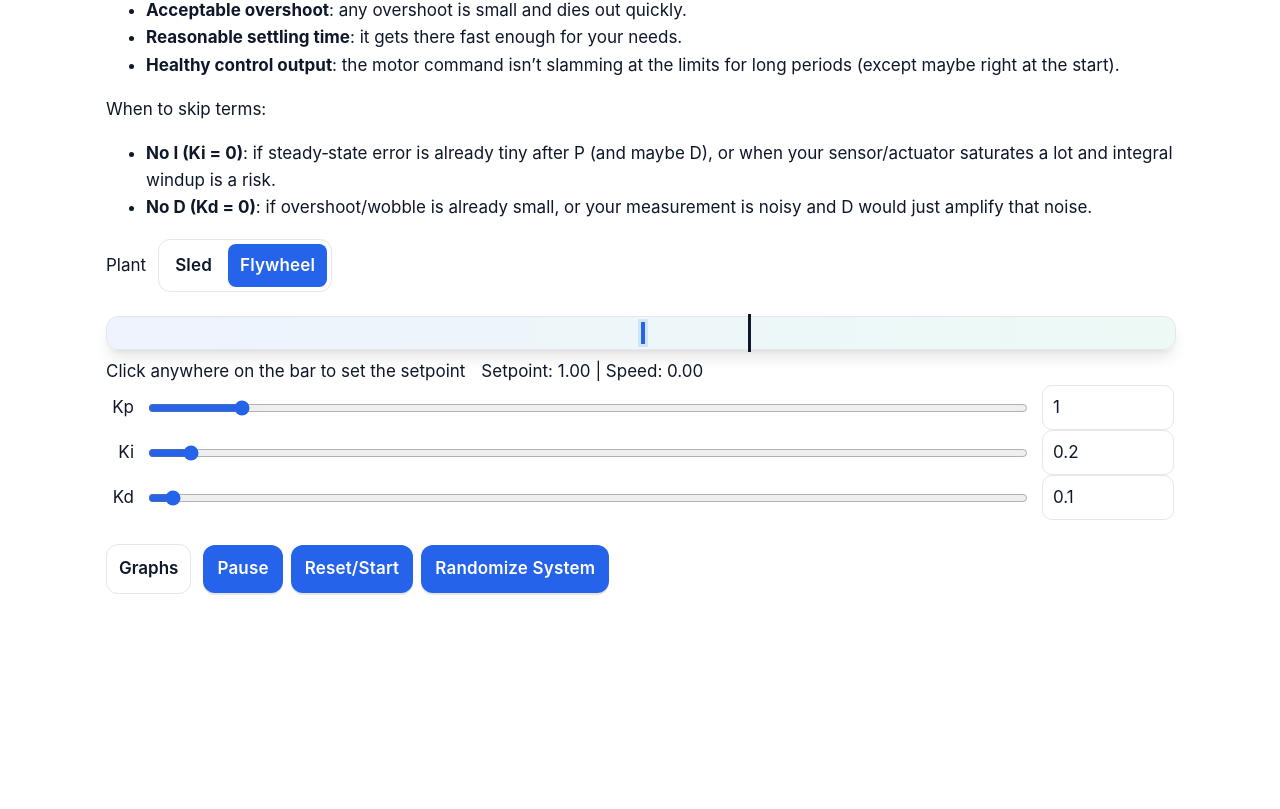
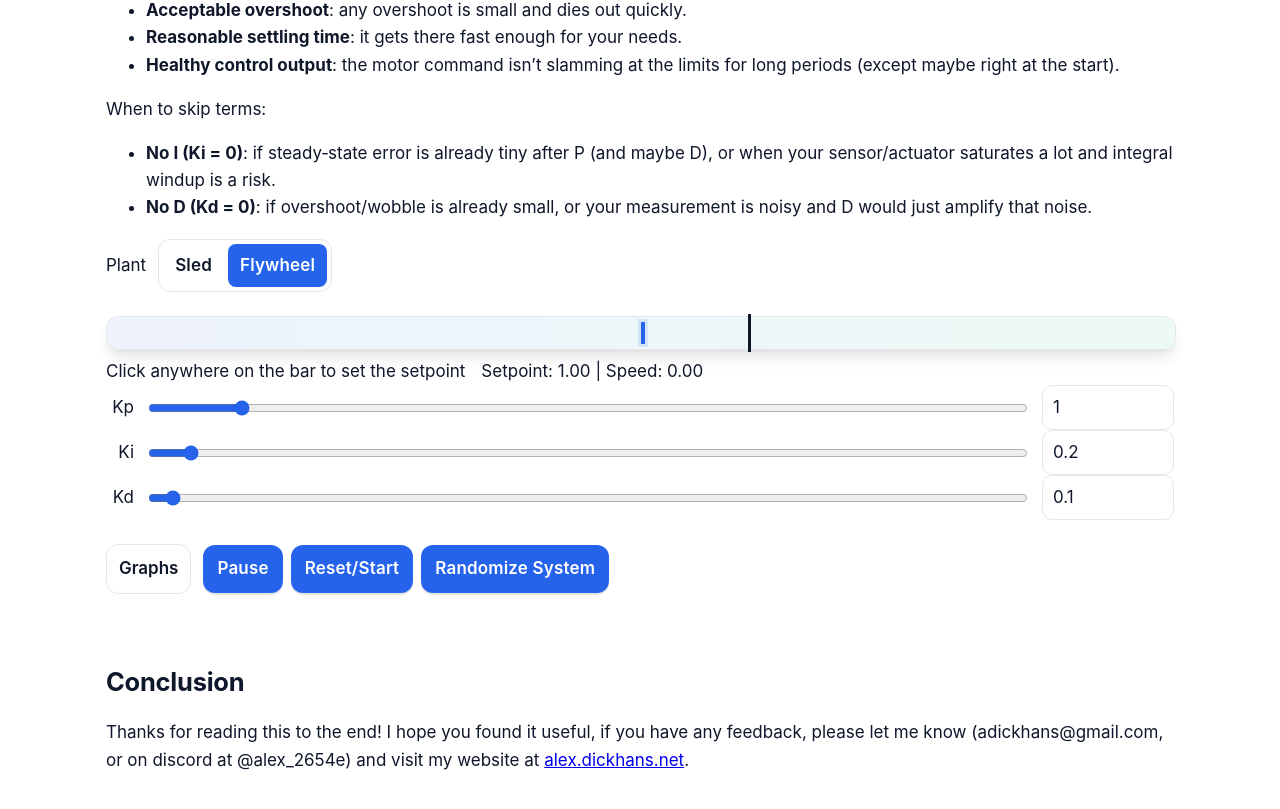
Before and after one commit to alexDickhans/pid-tuning, a React (Vite) app: page / in a window 1280 px wide. Shown: the part 3113-3922 px from the top of the page. Before the commit the page ends 3759 px from the top, so only its background shows below. Built offline with nearby package versions, Linux system fonts and the light colour scheme.

Commit message:
Website v1 done

```diff
--- a/src/components/Playground.tsx
+++ b/src/components/Playground.tsx
@@ -1334,6 +1334,14 @@ export function Playground(): JSX.Element {
           )}
         </div>
       </div>
+      <div className="card" style={{ marginTop: 24 }}>
+        <h2 className="section-title">Conclusion</h2>
+        <div className="controls">
+          <p>
+            Thanks for reading this to the end! I hope you found it useful, if you have any feedback, please let me know (adickhans@gmail.com, or on discord at @alex_2654e) and visit my website at <a href="https://alex.dickhans.net">alex.dickhans.net</a>.
+          </p>
+        </div>
+      </div>
     </>
   );
 }
```
